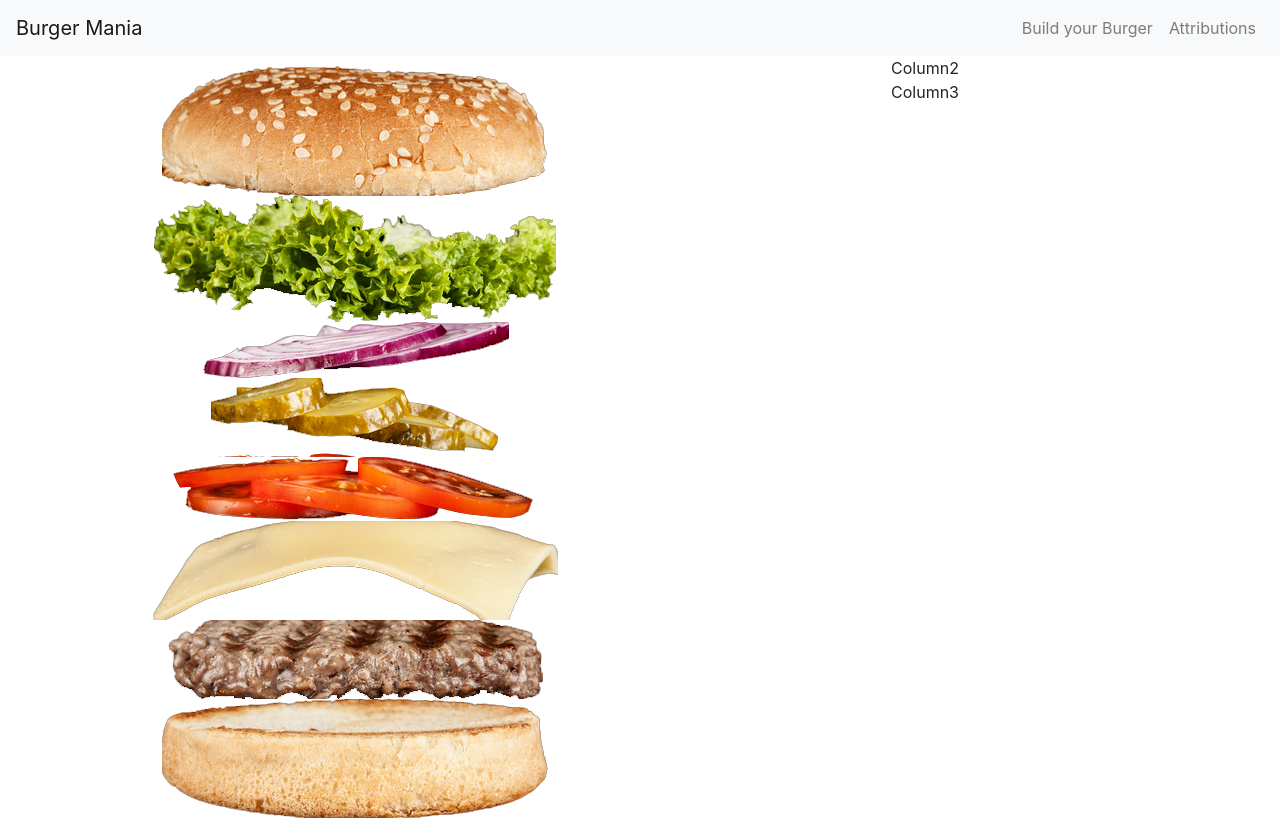
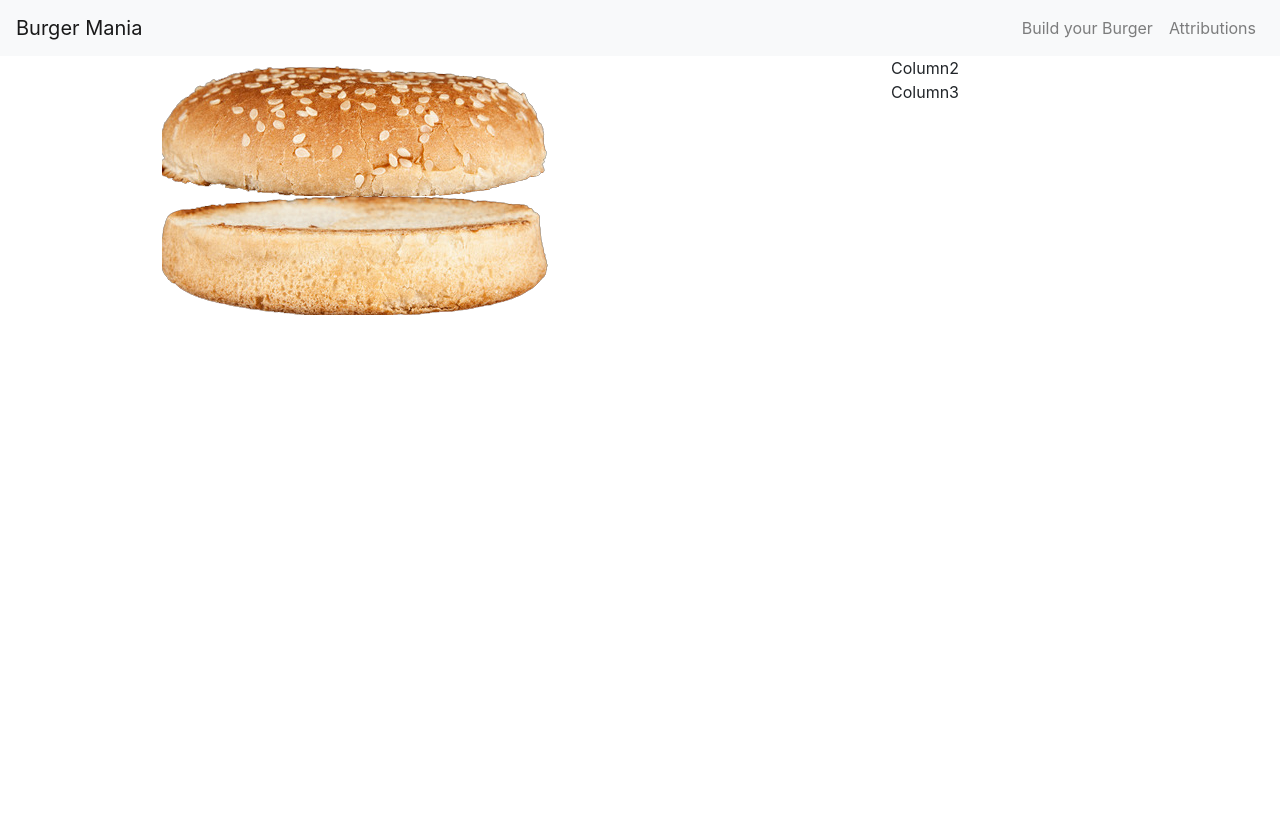
Before and after one commit to super9user/react-burgerbuilder, a React app: page /burger-builder in a window 1280 px wide. Built offline with nearby package versions, Linux system fonts and the light colour scheme.

Commit message:
Rendering burger in preview based on props passed

```diff
--- a/src/components/BurgerBuilder.js
+++ b/src/components/BurgerBuilder.js
@@ -1,13 +1,28 @@
-import React from 'react';
+import React, { Component } from 'react';
 import Preview from './Preview/Preview';
 import { Container, Row, Col } from 'reactstrap';
 
-export default (props) => {
+class BurgerBuilder extends Component {
+  constructor(props) {
+    super(props);
+    this.state = {
+      salad: 0,
+      onion: 0,
+      jalapeno: 0,
+      tomato: 0,
+      cheese: 0,
+      patty: 0
+    };
+  }
+
+  render() {
     return (
       <Container>
         <Row className="justify-content-center">
           <Col sm='6'>
-          <Preview />
+            <Preview salad={this.state.salad} onion={this.state.onion}
+            jalapeno={this.state.jalapeno} tomato={this.state.tomato}
+            cheese={this.state.cheese} patty={this.state.patty} />
           </Col>
           <Col sm='6'>
             <Row className="justify-content-center">
@@ -21,3 +36,6 @@ export default (props) => {
       </Container>
     );
   };
+}
+
+export default BurgerBuilder;
--- a/src/components/Preview/Preview.js
+++ b/src/components/Preview/Preview.js
@@ -3,32 +3,39 @@ import { Container, Row, Col } from 'reactstrap';
 import assets from '../../assets/burger-composition';
 
 export default (props) => {
+  const salads = getIngredientsRows(props.salad, assets.salad),
+    onions = getIngredientsRows(props.onion, assets.onion),
+    jalapenos = getIngredientsRows(props.jalapeno, assets.jalapeno),
+    tomatoes = getIngredientsRows(props.tomato, assets.tomato),
+    cheese = getIngredientsRows(props.cheese, assets.cheese),
+    patties = getIngredientsRows(props.patty, assets.patty);
+
   return (
     <Container>
       <Row>
         <Col><img className='mx-auto d-block' src={assets.topBun} alt="" /></Col>
       </Row>
-      <Row>
-        <Col><img className='mx-auto d-block' src={assets.salad} alt="" /></Col>
-      </Row>
-      <Row>
-        <Col><img className='mx-auto d-block' src={assets.onion} alt="" /></Col>
-      </Row>
-      <Row>
-        <Col><img className='mx-auto d-block' src={assets.jalapeno} alt="" /></Col>
-      </Row>
-      <Row>
-        <Col><img className='mx-auto d-block' src={assets.tomato} alt="" /></Col>
-      </Row>
-      <Row>
-        <Col><img className='mx-auto d-block' src={assets.cheese} alt="" /></Col>
-      </Row>
-      <Row>
-        <Col><img className='mx-auto d-block' src={assets.patty} alt="" /></Col>
-      </Row>
+      {salads}
+      {onions}
+      {jalapenos}
+      {tomatoes}
+      {cheese}
+      {patties}
       <Row>
         <Col><img className='mx-auto d-block' src={assets.bottomBun} alt="" /></Col>
       </Row>
     </Container>
   );
 };
+
+function getIngredientsRows(iterateLength, assetSrc) {
+  const ingredient = [];
+  for (let i = 0; i < iterateLength; i++) {
+    ingredient.push((
+      <Row>
+        <Col><img className='mx-auto d-block' src={assetSrc} alt="" /></Col>
+      </Row>
+    ));
+  }
+  return ingredient;
+}
```
Lines whose indentation alone changed are shown as unchanged.
